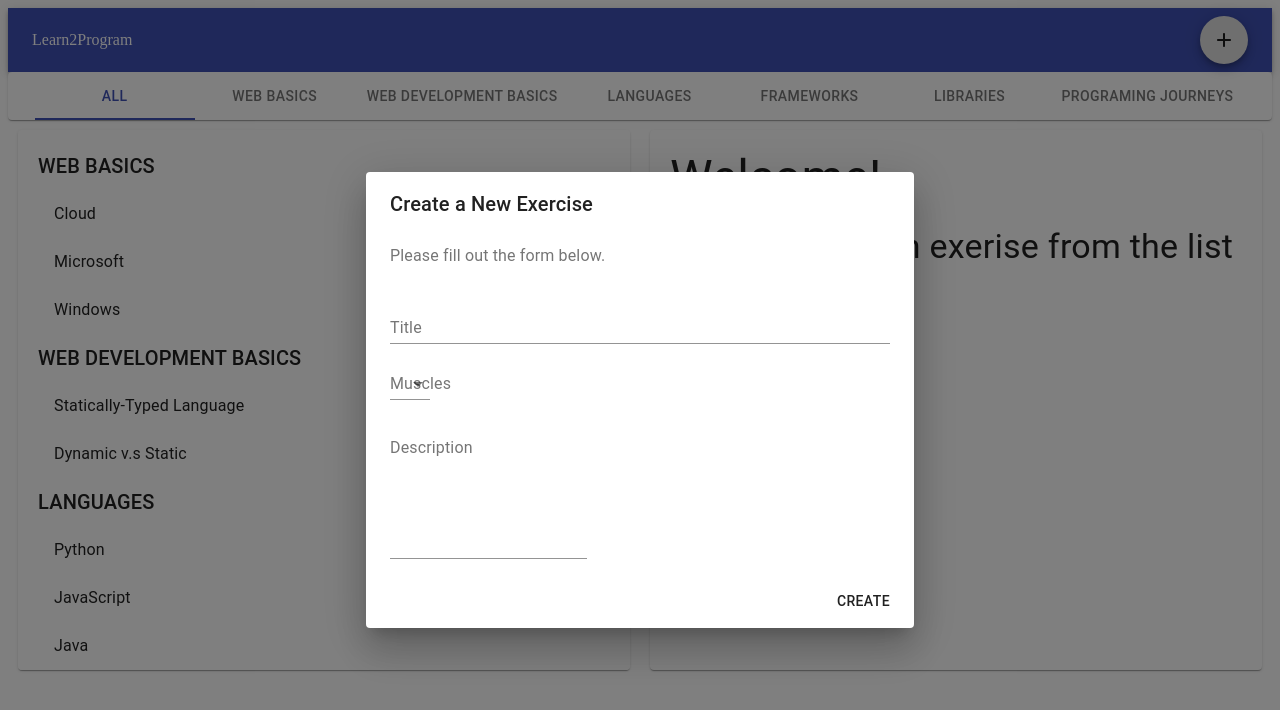
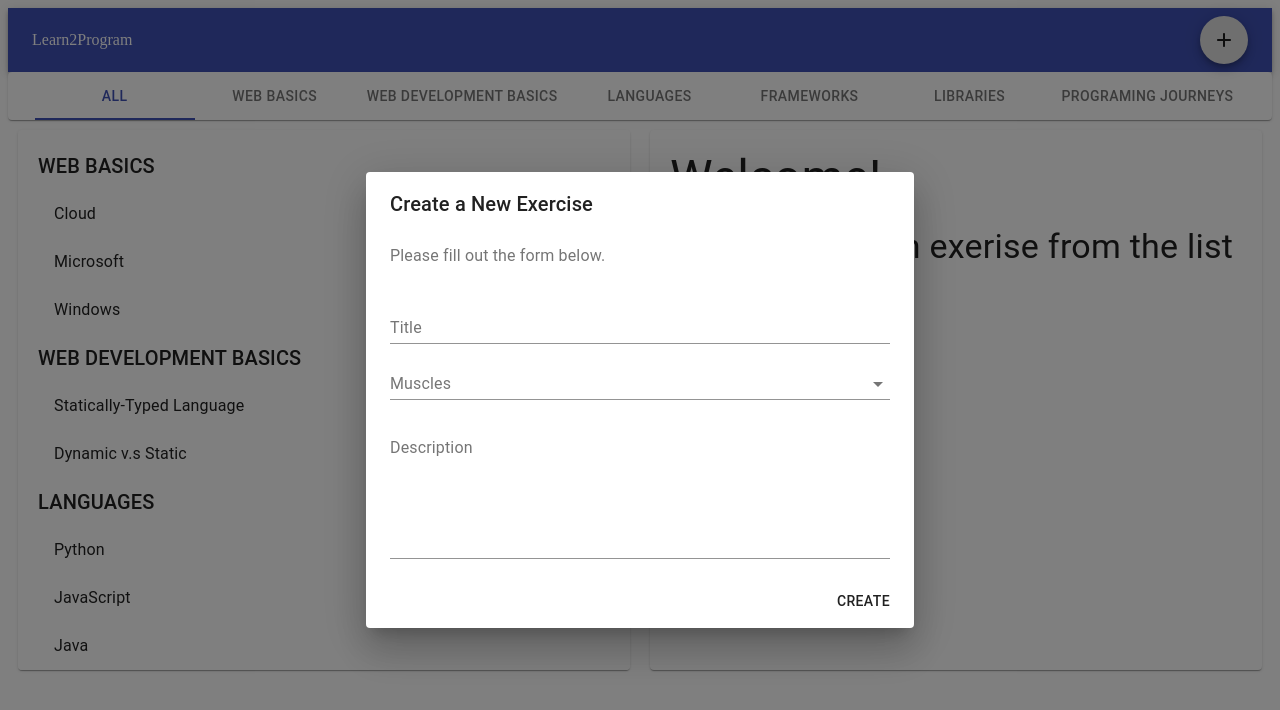
Before and after one commit to kristina-arezina/terms-2-program, a React (Create React App) app: page / in a window 1280 px wide. Both pictures are taken after a click on the button 1224 px from the left and 40 px from the top of the page. Shown: the top 710 px of the page. Built offline with nearby package versions, Linux system fonts and the light colour scheme.

Commit message:
added good width to elements in add button text feild

```diff
--- a/src/components/Exercises/Dialogs/Create.js
+++ b/src/components/Exercises/Dialogs/Create.js
@@ -68,6 +68,7 @@ export default class extends Component {
                 <FormControl >
                     <InputLabel htmlFor="muscles">Muscles</InputLabel>
                     <Select
+                        style={{width:500}}
                         value={muscles}
                         onChange={this.handleChange("muscles")}
                         >
@@ -79,6 +80,7 @@ export default class extends Component {
                 </FormControl>
                 <br/>
                 <TextField
+                    style={{width:500}}
                     multiline
                     rows="6"
                     label="Description"
```
